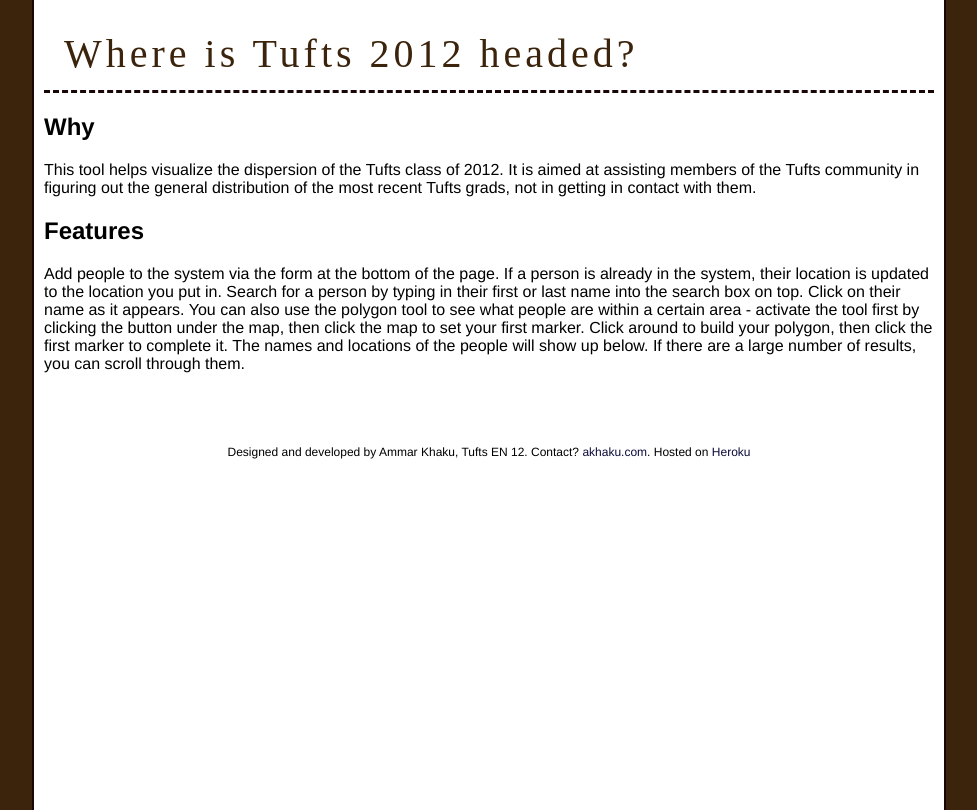
After one commit to akhaku/Tufts-2012, a Django app: page /about/ in a window 1280 px wide. The commit adds this page. Shown: the whole page, without its empty margins (151-1128 px from the left). Run offline with Django 3.2, Linux system fonts and the light colour scheme; parts of the project's set-up code (start-up, migrations or seed data) failed here and were passed over; some web fonts are replaced.

Commit message:
Added about page, modified a few things

```diff
--- a/tufts2012/static/css/style.css
+++ b/tufts2012/static/css/style.css
@@ -45,6 +45,8 @@
     padding: 10px;
     border-left: 2px solid #190707;
     border-right: 2px solid #190707;
+    padding-bottom: 0px;
+    min-height: 100%;
 }
 
 a:link, a:visited {
--- a/tufts2012/static/js/magic.js
+++ b/tufts2012/static/js/magic.js
@@ -54,6 +54,7 @@
         polygonMode = false;
         for(var i=0; i<polygonArray.length; i++)
             polygonArray[i].setMap(null);
+        $('#polygon-results').empty();
         $(this).addClass('depressed');
     });
 }
@@ -76,7 +77,7 @@
 }
 
 function addPolygonMember(person) {
-    var res = $('#polygon-results-div');
+    var res = $('#polygon-results');
     if (!$('#poly-'+person['id'], res).get(0)) {
         res.append("<li id='poly-"+person['id']+"'>"+
                 person['name']+" - "+person['loc']);
--- /dev/null
+++ b/tufts2012/templates/about.html
@@ -0,0 +1,19 @@
+{% extends "base.html" %}
+{% block body %}
+<h2>Why</h2>
+<p>This tool helps visualize the dispersion of the Tufts class of 2012. It is
+aimed at assisting members of the Tufts community in figuring out the general
+distribution of the most recent Tufts grads, not in getting in contact with
+them.</p>
+<h2>Features</h2>
+<p>Add people to the system via the form at the bottom of the page. If a person
+is already in the system, their location is updated to the location you put in.
+Search for a person by typing in their first or last name into the search box
+on top. Click on their name as it appears. You can also use the polygon tool to
+see what people are within a certain area - activate the tool first by clicking
+the button under the map, then click the map to set your first marker. Click
+around to build your polygon, then click the first marker to complete it. The
+names and locations of the people will show up below. If there are a large
+number of results, you can scroll through them.</p>
+
+{% endblock body %}
--- a/tufts2012/templates/base.html
+++ b/tufts2012/templates/base.html
@@ -1,7 +1,7 @@
 <!DOCTYPE html>
 <html>
     <head>
-        <title>Tufts 2012</title>
+        <title>Where is Tufts 2012?</title>
         <link rel="stylesheet" type="text/css" href="{{ MEDIA_URL }}css/style.css"/>
         <link rel="stylesheet" type="text/css" href="{{ MEDIA_URL }}css/ui-lightness/jquery-ui-1.8.18.css" />
         {% block extrastyle %}
@@ -16,7 +16,7 @@
              ga.src = ('https:' == document.location.protocol ? 'https://ssl' : 'http://www') + '.google-analytics.com/ga.js';
              var s = document.getElementsByTagName('script')[0]; s.parentNode.insertBefore(ga, s);
              })();
-</script>
+         </script>
      </head>
      <body>
          <div id="wrapper">
@@ -27,11 +27,14 @@
              {{ body }}
              {% endblock body %}
              <br/>
+             <br/>
+             <div id="footer">
+                 Designed and developed by Ammar Khaku, Tufts EN 12. Contact?
+                 <a href="http://akhaku.com" target="_blank">akhaku.com</a>.
+                 Hosted on <a href="http://heroku.com" target="_blank">Heroku</a>
+             </div>
+             <br/>
              <div class="clearfix"></div>
-             <div id="footer">
-                 Designed and developer by Ammar Khaku, Tufts EN 12. Contact?
-                 <a href="http://akhaku.com">akhaku.com</a>
-             </div>
          </div>
          <script type="text/javascript" src="{{MEDIA_URL}}js/jquery-1.7.2.min.js">
          </script>
--- a/tufts2012/templates/where_home.html
+++ b/tufts2012/templates/where_home.html
@@ -9,7 +9,7 @@
     graduation. To see who is within a certain area, use the polygon tool:
     click the polygon tool below then start by clicking on the map to set your
     first marker. Click around to make your box, then click on the first point
-    to close the box.
+    to close the box. <a href="{% url where.views.about %}">More info?</a>
 </div>
 <div class="clearfix"></div>
 <div id="gmap"></div>
--- a/tufts2012/urls.py
+++ b/tufts2012/urls.py
@@ -8,6 +8,7 @@
 urlpatterns = patterns('',
         url(r'^$', 'where.views.home'),
         url(r'^json/$', 'where.views.locations_json'),
+        url(r'^about/$', 'where.views.about'),
         url(r'^where/new/$', 'where.views.location_form'),
         url(r'^where/create/$', 'where.views.add_location'),
         url(r'^where/filter/$', 'where.views.search_ajax'),
--- a/tufts2012/where/views.py
+++ b/tufts2012/where/views.py
@@ -17,6 +17,10 @@
 
 def home(request):
     return render_to_response('where_home.html', {},
+            context_instance=RequestContext(request))
+
+def about(request):
+    return render_to_response('about.html', {},
             context_instance=RequestContext(request))
 
 def locations_json(request):
```
